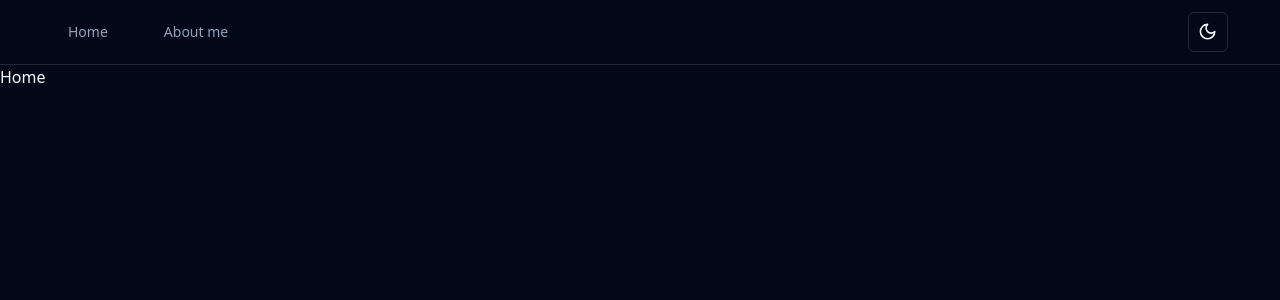
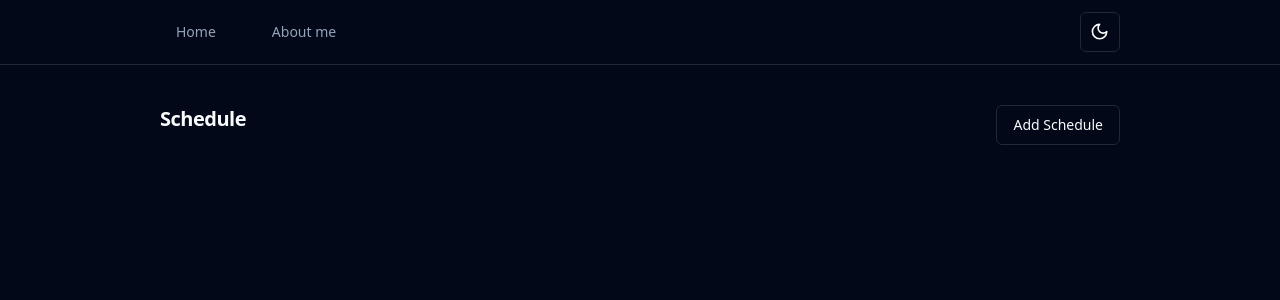
Before and after one commit to cperdiansyah/onboard-app-chandra-perdiansyah, a React (Vite) app: page / in a window 1280 px wide. Shown: the top 300 px of the page. Built offline with nearby package versions, Linux system fonts and the light colour scheme.

Commit message:
chore : finish scafolding the app

```diff
--- a/src/components/Atoms/DropdownLink/index.tsx
+++ b/src/components/Atoms/DropdownLink/index.tsx
@@ -15,7 +15,7 @@ const DropdownLink = (props: IDropdownLink) => {
   const { externalLink } = props;
   return (
     <DropdownMenu>
-      <DropdownMenuTrigger className="px-4 py-3 font-medium text-muted-foreground text-sm">
+      <DropdownMenuTrigger className="nav-parent">
         {externalLink?.title}
       </DropdownMenuTrigger>
       <DropdownMenuContent align="start">
--- a/src/components/Atoms/NavItem/index.tsx
+++ b/src/components/Atoms/NavItem/index.tsx
@@ -10,9 +10,9 @@ const NavItem = ({ item }: INavItem) => {
     <a
       href={item.href}
       className={cn(
-        'text-sm font-medium text-muted-foreground px-4 py-3',
+        'nav-parent',
         item.disabled && 'cursor-not-allowed opacity-80',
-        item.external && 'w-10/12 px-0 py-0'
+        item.external && 'w-10/12 !px-0 !py-0 hover:bg-inherit'
       )}
       target={item?.external ? '_blank' : '_self'}
       rel={item?.external ? 'noreferrer' : ''}
--- a/src/components/Layout/index.tsx
+++ b/src/components/Layout/index.tsx
@@ -11,7 +11,7 @@ const Layout: React.FC<LayoutType> = ({ children }) => {
     <>
       <ThemeProvider defaultTheme="dark" storageKey="vite-ui-theme">
         <SiteHeader />
-        {children}
+        <body className="py-5 h-full max-h-screen">{children}</body>
       </ThemeProvider>
       <Meta />
     </>
--- a/src/pages/Home.tsx
+++ b/src/pages/Home.tsx
@@ -1,8 +1,19 @@
+import React from 'react';
 import Layout from '@components/Layout';
-import React from 'react';
+import { Button } from '@components/ui/button';
 
 const Home = () => {
-  return <Layout>Home</Layout>;
+  return (
+    <Layout>
+      <div className="flex justify-between mt-5 container header-form">
+        {/* <span className="font-medium text-pri text-xl">Schedule</span> */}
+        <h4 className="font-semibold text-xl tracking-tight">Schedule</h4>
+        <Button variant="outline" className="shadow-sm">
+          Add Schedule
+        </Button>
+      </div>
+    </Layout>
+  );
 };
 
 export default Home;
--- a/src/styles/index.scss
+++ b/src/styles/index.scss
@@ -1 +1,12 @@
 @import url(./global.css);
+
+.transition-custom {
+  transition-property: color, background-color, border-color,
+    text-decoration-color, fill, stroke;
+  transition-timing-function: cubic-bezier(0.4, 0, 0.2, 1);
+  transition-duration: 150ms;
+}
+
+.nav-parent {
+  @apply text-sm font-medium text-muted-foreground  px-4 py-3 transition-colors hover:bg-accent rounded-sm;
+}
--- a/tailwind.config.js
+++ b/tailwind.config.js
@@ -14,10 +14,10 @@ export default {
       center: true,
       padding: '2rem',
       screens: {
-        sm: '600px',
-        md: '728px',
-        lg: '984px',
-        xl: '1240px',
+        xs: '475px',
+        sm: '640px',
+        md: '768px',
+        lg: '1024px',
         '2xl': '1400px',
       },
     },
@@ -78,5 +78,5 @@ export default {
       },
     },
   },
-plugins: [require("tailwindcss-animate")],
+  plugins: [require('tailwindcss-animate')],
 };
```
